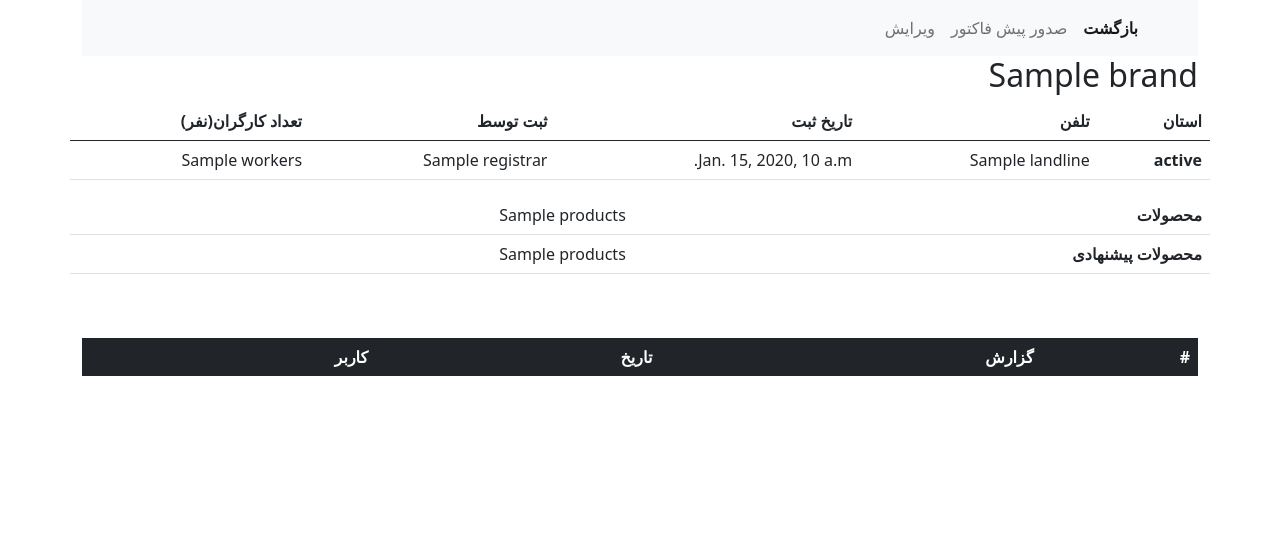
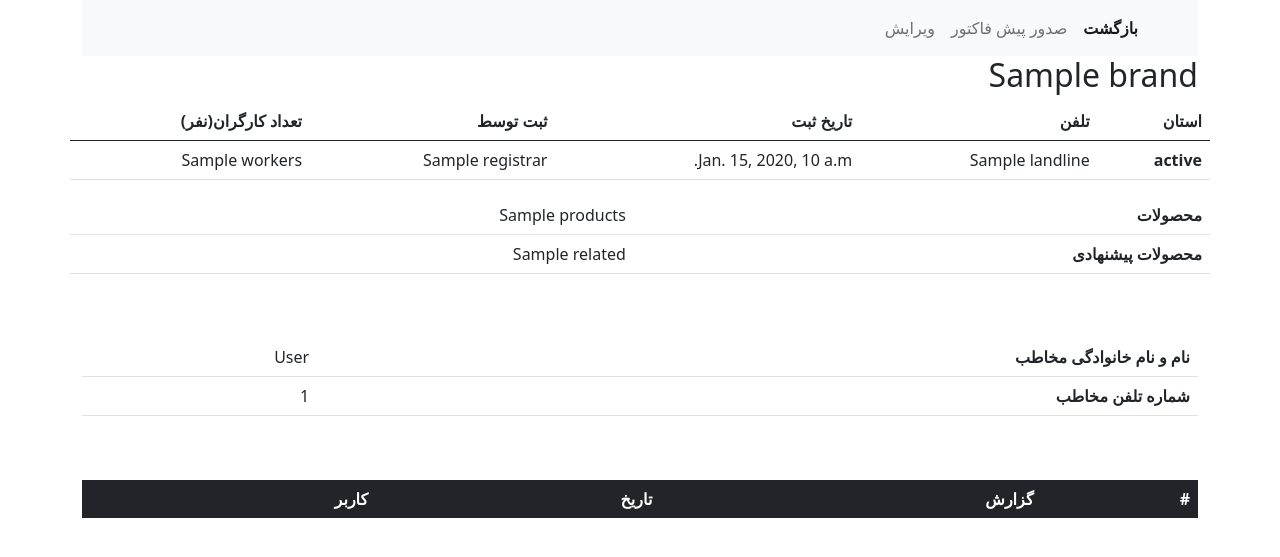
Before and after one commit to SepehrRezaee/CRM, a Django app: template organizations/templates/organizations/info_organization.html in a window 1280 px wide. Shown: the top 557 px of the page. Run offline with Django 3.2, Linux system fonts and the light colour scheme; the template is opened without the code that fills it: most values are stand-ins (such as "Sample title", 1, 10 or a date in 2020); lists and menus that the app fills with data are empty; some libraries are stand-ins or nearby versions.

Commit message:
Add a method to Organizations model class for display related products per each organization products;

```diff
--- a/CRM/settings.py
+++ b/CRM/settings.py
@@ -83,7 +83,7 @@ DATABASES = {
     'default': {
         # 'ENGINE': 'django.db.backends.sqlite3',
         # 'NAME': BASE_DIR / 'db.sqlite3',
-        'ENGINE': 'django.db.backends.postgresql',
+        'ENGINE': 'django.db.backends.postgresql_psycopg2',
         'NAME': 'maktabCRM',
         'USER': 'sepehrCRM',
         'PASSWORD': '0024572926Sepehr@',
--- a/goods/templates/goods/show_products.html
+++ b/goods/templates/goods/show_products.html
@@ -26,7 +26,7 @@
                         <td>{{ product.price }}</td>
                         <td>{% if product.includes_taxes %}✅{% else %}❎{% endif %}</td>
                         <td>
-                            <a class="btn btn-outline-primary" href="#">DOWNLOAD</a>
+{#                            <a class="btn btn-outline-primary" href="{% url 'goods:download-catalog' file_name="{{ product.pdf_catalog }}" %}">DOWNLOAD</a>#}
                         </td>
                     </tr>
                 {% endfor %}
--- a/goods/urls.py
+++ b/goods/urls.py
@@ -1,11 +1,11 @@
 from django.urls import path
 
 from . import views
-from .views import GoodsShow, GoodsUpdate
+from .views import ProductsShow, GoodsUpdate
 
 app_name = 'goods'
 urlpatterns = [
-    path('products/', GoodsShow.as_view(), name='goods-show'),
+    path('products/', ProductsShow.as_view(), name='goods-show'),
     path('update/<int:pk>/', GoodsUpdate.as_view(), name='goods-update'),
-    path('download/<str:path>/', views.open_file, name='download-catalog'),
+    path('download/', views.download_file, name='download-catalog'),
 ]
--- a/organizations/forms.py
+++ b/organizations/forms.py
@@ -18,4 +18,5 @@ class AddOrganization(forms.ModelForm):
             'fullname_audience',
             'products',
             'email',
+            'phone_number',
         ]
--- a/organizations/templates/organizations/base.html
+++ b/organizations/templates/organizations/base.html
@@ -18,7 +18,7 @@
                 <div class="collapse navbar-collapse" id="navbarSupportedContent">
                     <ul class="navbar-nav me-auto mb-2 mb-lg-0">
                         <li class="nav-item">
-                            <a class="nav-link active" aria-current="page" href="#"><b>صفحه اصلی</b></a>
+                            <a class="nav-link active" aria-current="page" href="{% url 'organizations:organizations-show' %}"><b>صفحه اصلی</b></a>
                         </li>
                         {% if user.is_authenticated %}
                             <li class="nav-item">
--- a/organizations/templates/organizations/info_organization.html
+++ b/organizations/templates/organizations/info_organization.html
@@ -71,13 +71,30 @@
                         </tr>
                         <tr>
                             <th scope="row">محصولات پیشنهادی</th>
-                            {% for products in object.related_products %}
-                                <td>{{ products }}</td>
+                            {% for related in object.rel_products %}
+                                <td>{{ related }}</td>
                             {% endfor %}
                         </tr>
                         </tbody>
                     </table>
                 </div>
+            </div>
+        </div>
+        <br><br>
+        <div class="container">
+            <div class="row justify-content-md-center">
+                <table class="table">
+                    <tbody>
+                    <tr>
+                        <th scope="row">نام و نام خانوادگی مخاطب</th>
+                        <td>{{ object.fullname_audience }}</td>
+                    </tr>
+                    <tr>
+                        <th scope="row">شماره تلفن مخاطب</th>
+                        <td>{{ object.phone_number }}</td>
+                    </tr>
+                    </tbody>
+                </table>
             </div>
         </div>
         <br><br>
```
